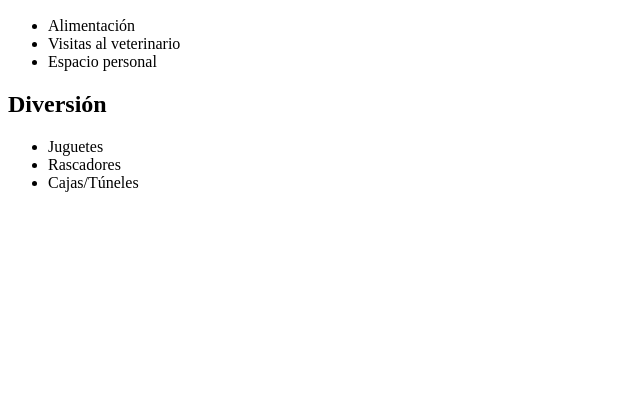
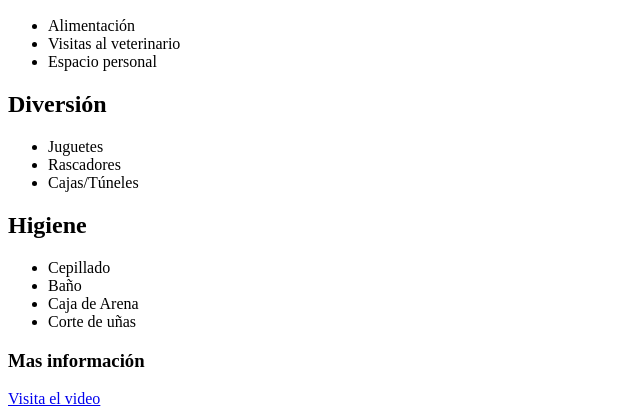
Before and after one commit to Valeriagalaviz/Practica6_MiPagina, a plain HTML site: page index.html in a window 1280 px wide. Shown: the part 471-887 px from the top of the page, without its empty margins (0-640 px from the left). Before the commit the page ends 800 px from the top, so only its background shows below. Drawn offline with Linux system fonts and the light colour scheme.

Commit message:
Actualización de archivo index.html

```diff
--- a/index.html
+++ b/index.html
@@ -20,5 +20,14 @@
         <li>Rascadores</li>
         <li>Cajas/Túneles</li>
     </ul>
+    <h2>Higiene</h2>
+    <ul>
+        <li>Cepillado</li>
+        <li>Baño</li>
+        <li>Caja de Arena</li>
+        <li>Corte de uñas</li>
+    </ul>
+    <h3>Mas información</h3>
+    <a href="https://youtu.be/4TG-nq4twY4">Visita el video</a>
 </body>
 </html>
```
